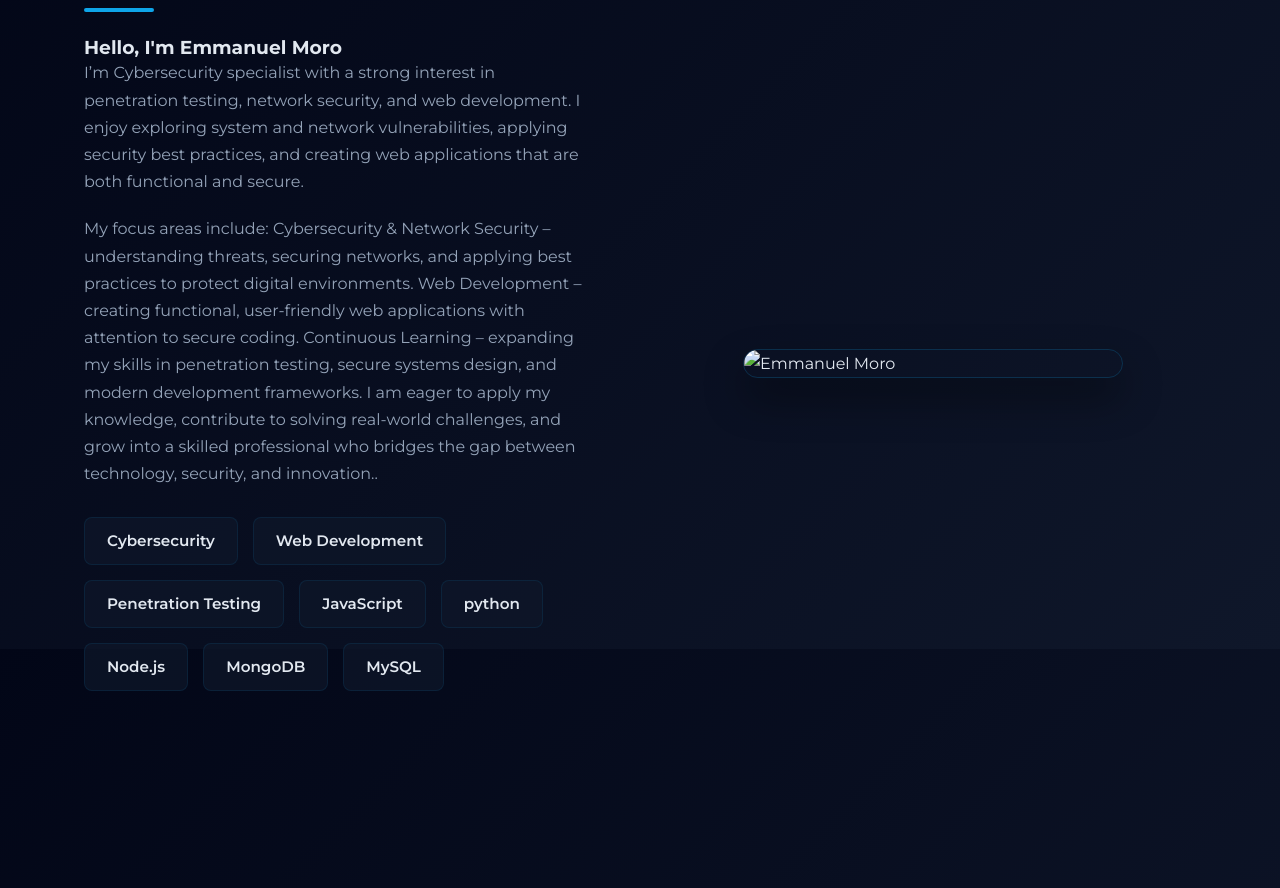
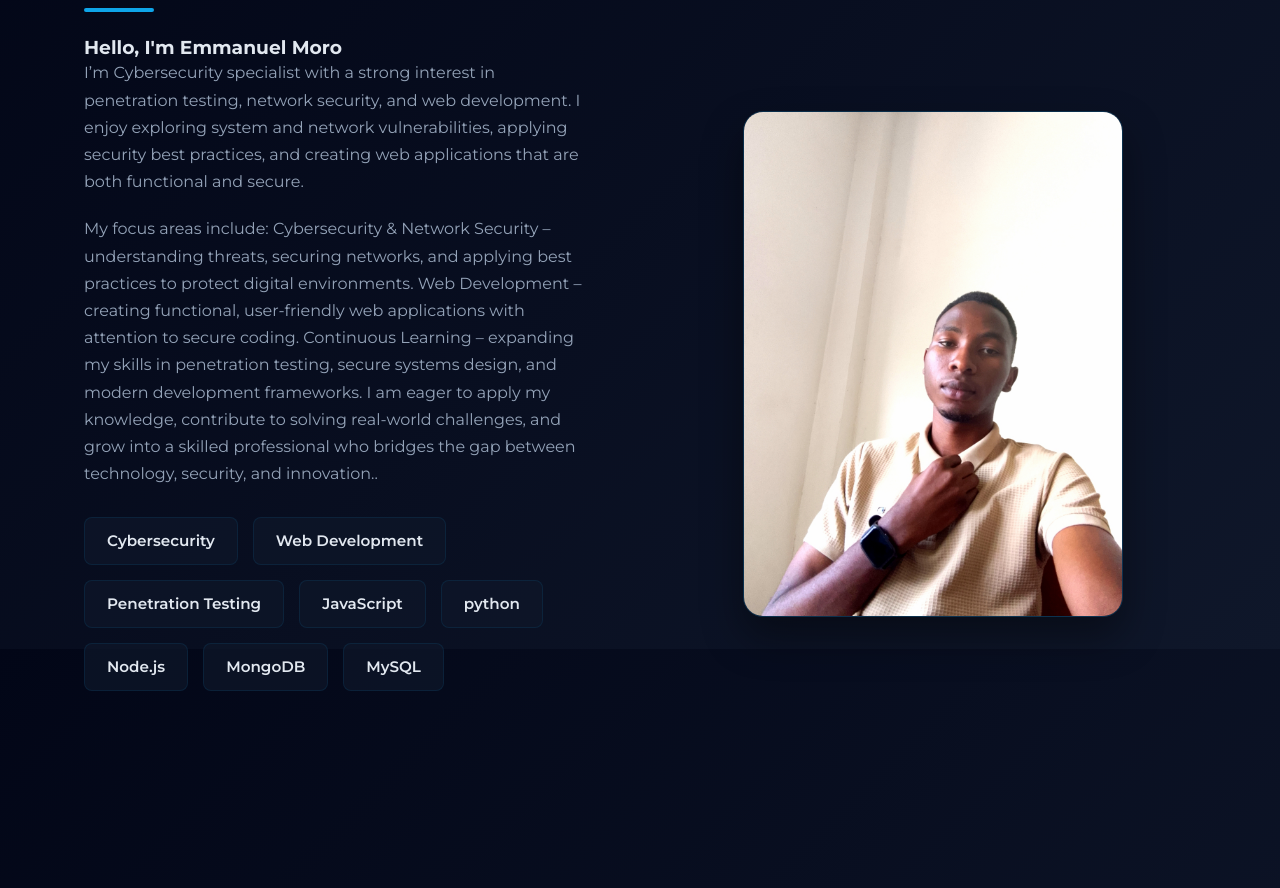
Before and after one commit to emma-1854/portfolio, a plain HTML site: page index.html in a window 1280 px wide. Shown: the part 951-1839 px from the top of the page. Drawn offline with Linux system fonts and the light colour scheme.

Commit message:
Update index.html

```diff
--- a/index.html
+++ b/index.html
@@ -839,7 +839,7 @@
         </div>
         <div class="about-image">
           <div class="profile-container">
-            <img src="images/profile.jpg" alt="Emmanuel Moro" class="profile-pic">
+            <img src="profile.jpg" alt="Emmanuel Moro" class="profile-pic">
           </div>
         </div>
       </div>
```
